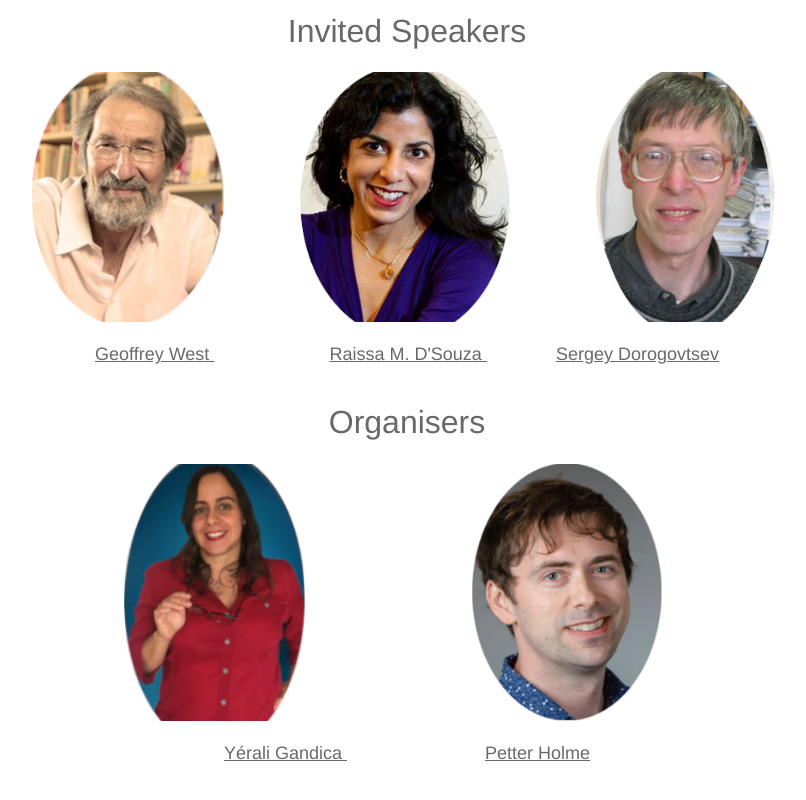
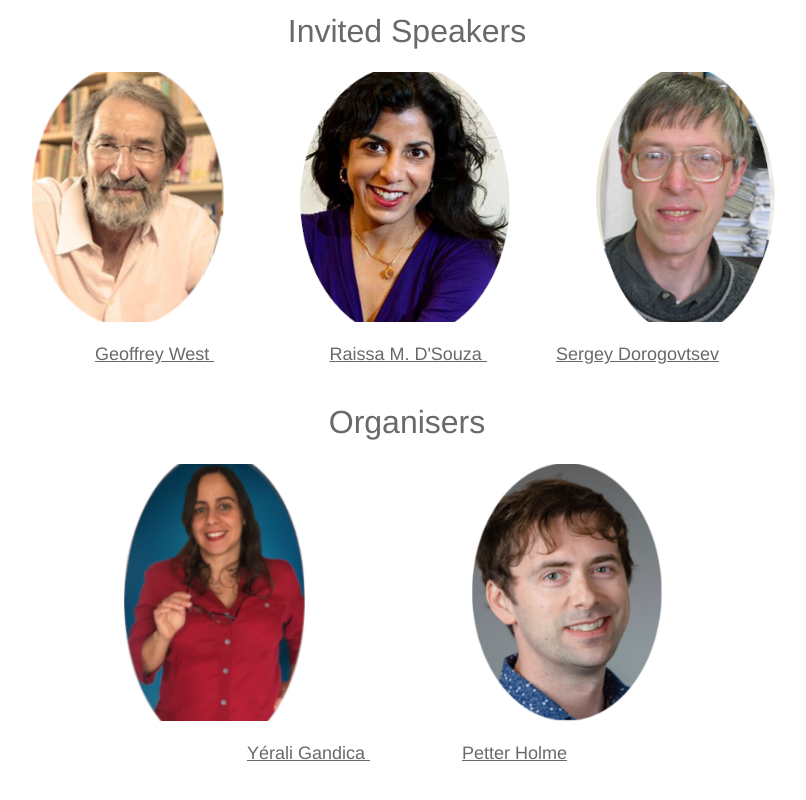
Before and after one commit to yerali/criticalitysystems2, a plain HTML site: page index.html in a window 1280 px wide. Shown: the part 1600-2400 px from the top of the page, without its empty margins (233-1039 px from the left). Drawn offline with Linux system fonts and the light colour scheme.

Commit message:
Add files via upload

```diff
--- a/index.html
+++ b/index.html
@@ -68,7 +68,7 @@ The aim of this satellite workshop is to open cross-field discussions about the
 <A name="organisers"></A>
   <FONT SIZE=6> <CENTER> Organisers </CENTER> </FONT>
 <H2 ALIGN=CENTER> <img src="organisers2.png", WIDTH=600/>  </H2>
-<p > <A HREF="https://yerali.github.io" style="color: rgb(0,255,0)"><font color="#696969"> <u> Yérali Gandica </u>  </A> &emsp; &emsp;  &emsp; &emsp;  &emsp;  &emsp; <A HREF="https://petterhol.me/about/" style="color: rgb(0,255,0)"><font color="#696969"> <u> Petter Holme </u> </A>  </p >
+<p > <A HREF="https://yerali.github.io" style="color: rgb(0,255,0)"><font color="#696969"> <u> Yérali Gandica </u>  </A> &emsp; &emsp;  &emsp;  &emsp; <A HREF="https://petterhol.me/about/" style="color: rgb(0,255,0)"><font color="#696969"> <u> Petter Holme </u> </A>  </p >
 </footer4>
 
 
```
